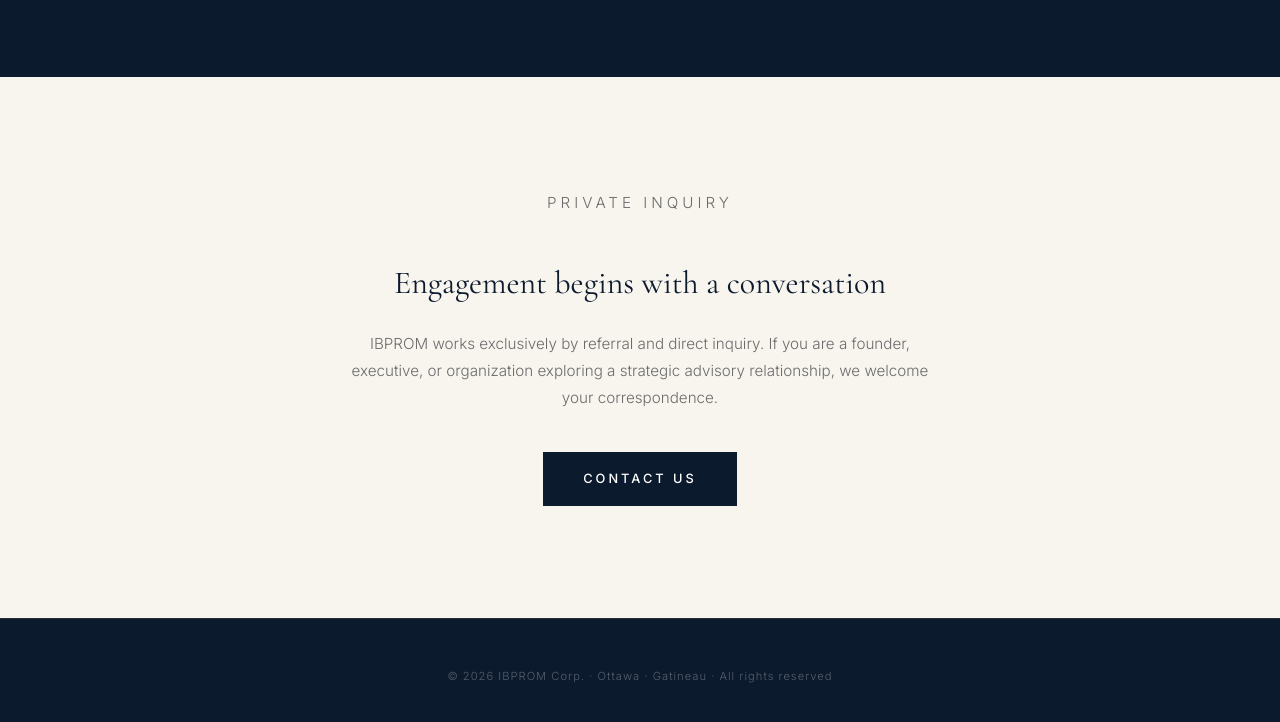
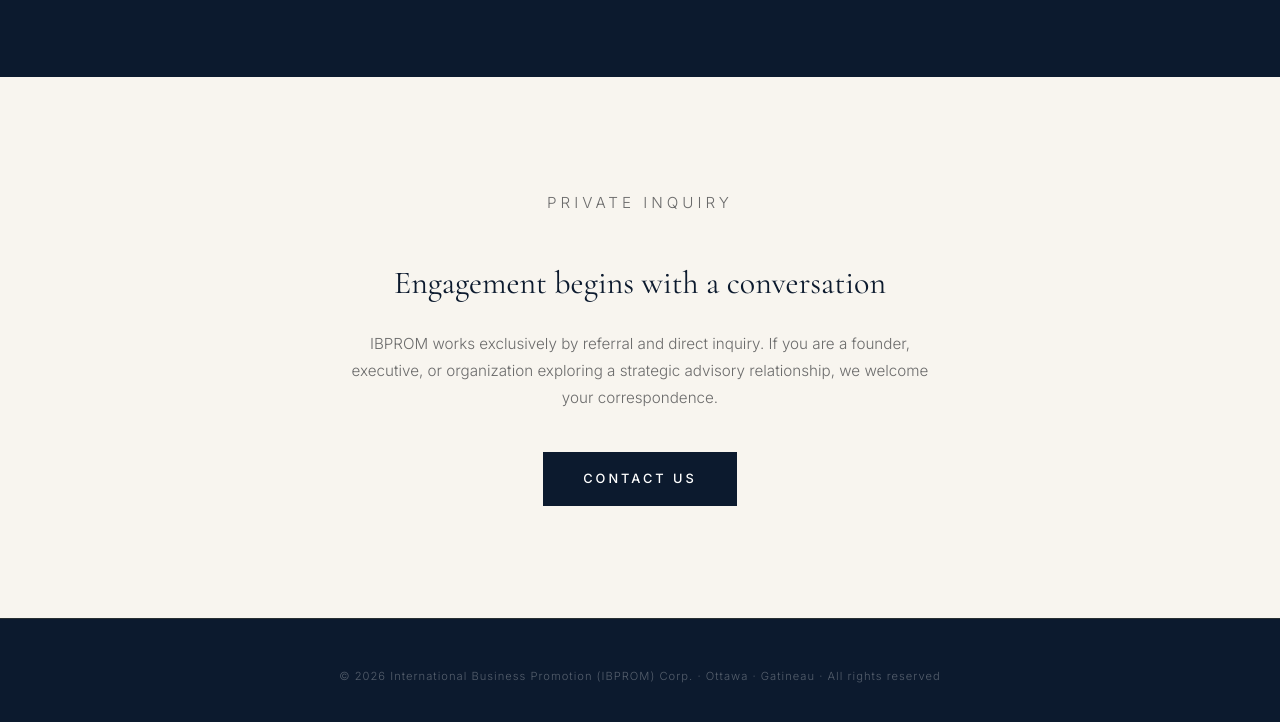
Before and after one commit to josephsoares-prog/ibprom.com, a plain HTML site: page index.html in a window 1280 px wide. Shown: the part 2567-3289 px from the top of the page. Drawn offline with nearby package versions, Linux system fonts and the light colour scheme.

Commit message:
Update footer — full company name International Business Promotion (IBPROM) Corp.

```diff
--- a/index.html
+++ b/index.html
@@ -519,7 +519,7 @@
 
     <!-- FOOTER -->
     <footer>
-        <p>&copy; 2026 IBPROM Corp. &middot; Ottawa &middot; Gatineau &middot; All rights reserved</p>
+        <p>&copy; 2026 International Business Promotion (IBPROM) Corp. &middot; Ottawa &middot; Gatineau &middot; All rights reserved</p>
     </footer>
 
 </body>
```
